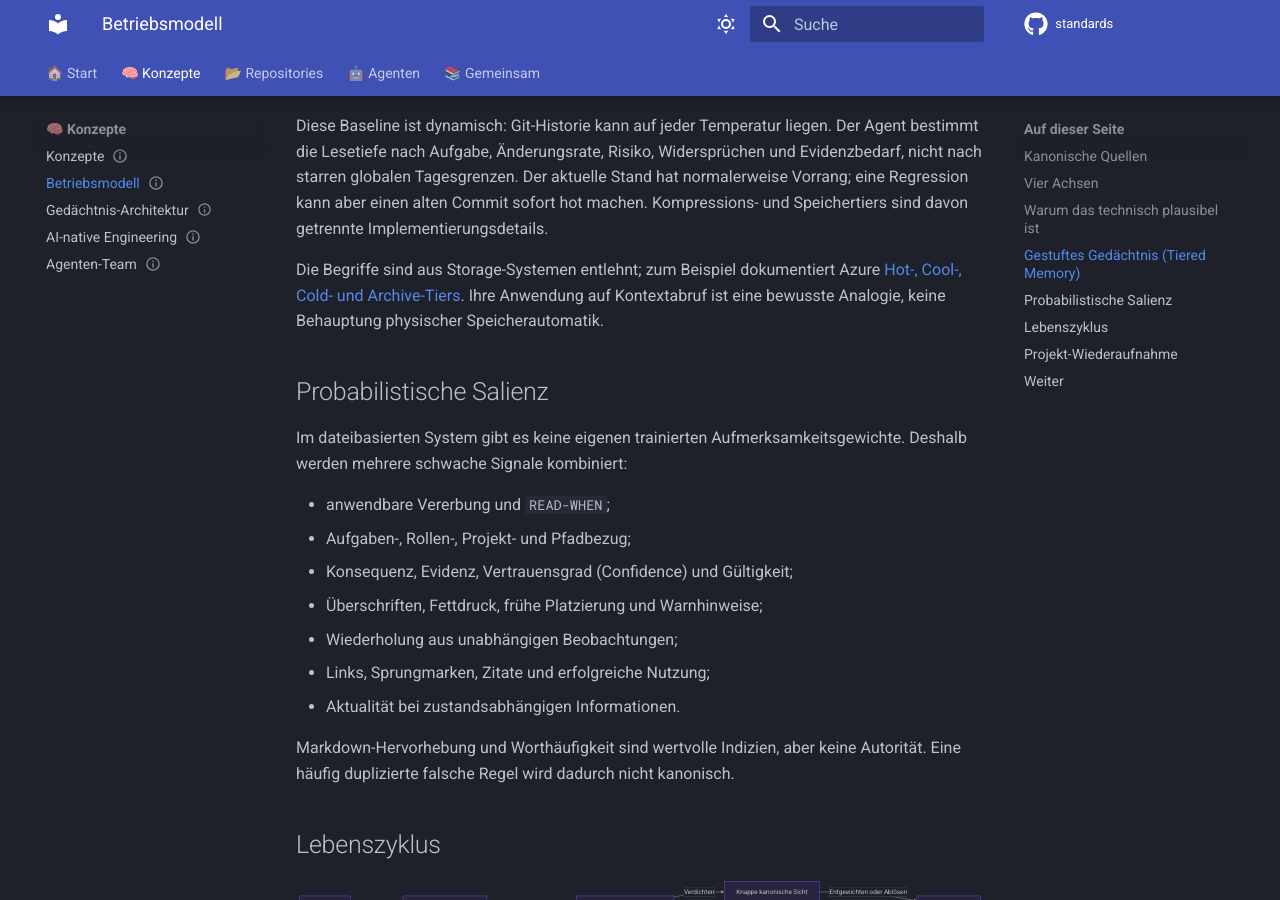
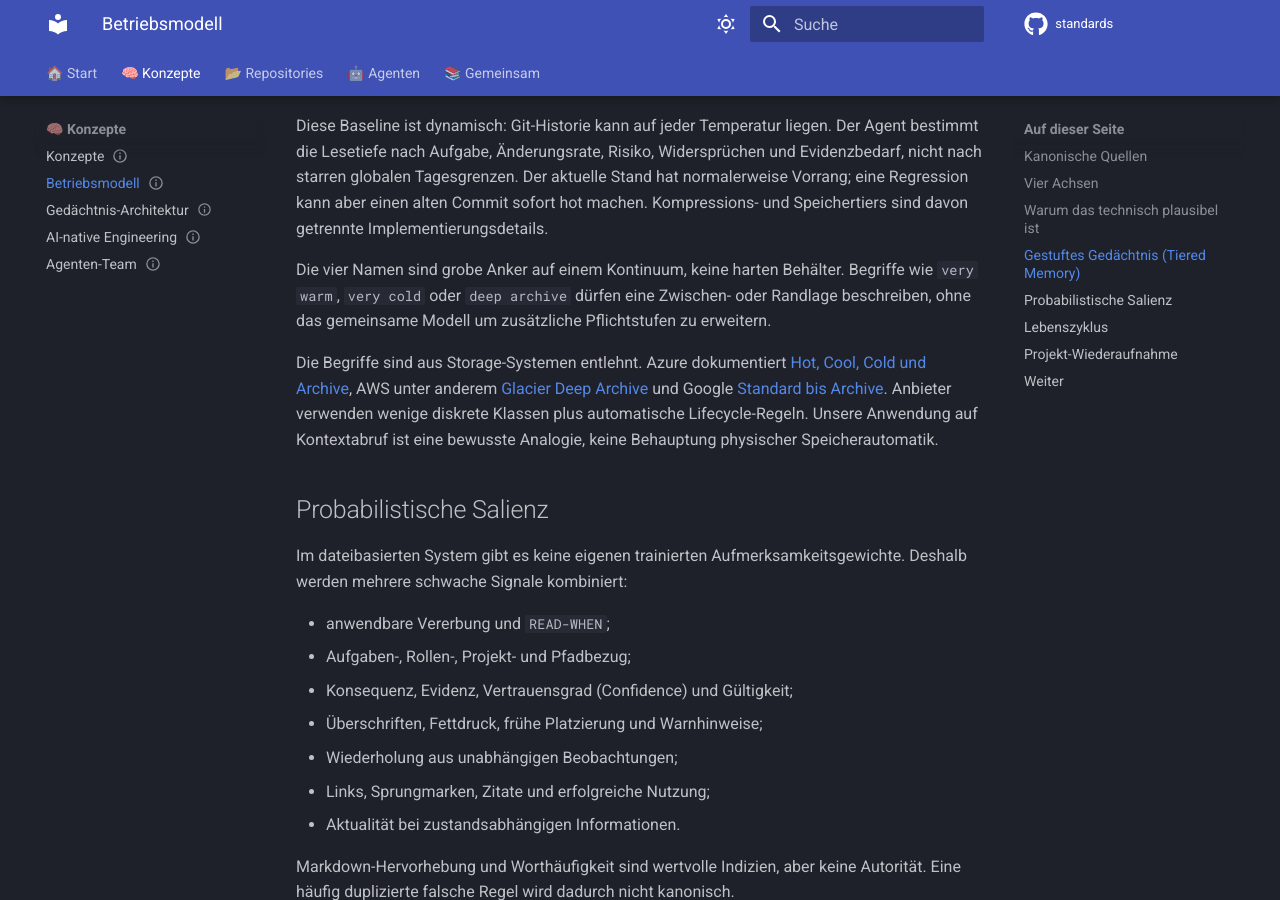
Before and after one commit to thomasdenk79-cyber/standards, an MkDocs documentation site: the page built from docs/concepts/operating-model.md, in a window 1280 px wide and 900 px high, scrolled down 2033 px. Built offline with MkDocs 1.6.1 and Material for MkDocs 9.7.7, drawn with Linux system fonts in a browser that asks for light colours; comment, search, counter and statistics services are not loaded.

Commit message:
docs(memory): model retrieval temperature as a continuum -- keep four anchors without rigid age buckets
why-ref: why/conversations/20260730T095500+0200_memory-temperature-and-workspace-taxonomy.md
agent: GitHub Copilot CLI | model: github-copilot/gpt-5.6-sol | role: workspace standards architect
Co-authored-by: Copilot <223556219+Copilot@users.noreply.github.com>

```diff
--- a/docs/concepts/operating-model.md
+++ b/docs/concepts/operating-model.md
@@ -80,10 +80,17 @@ starren globalen Tagesgrenzen. Der aktuelle Stand hat normalerweise Vorrang; ein
 kann aber einen alten Commit sofort hot machen. Kompressions- und Speichertiers sind davon
 getrennte Implementierungsdetails.
 
-Die Begriffe sind aus Storage-Systemen entlehnt; zum Beispiel dokumentiert Azure
-[Hot-, Cool-, Cold- und Archive-Tiers](https://learn.microsoft.com/en-us/azure/storage/blobs/access-tiers-overview).
-Ihre Anwendung auf Kontextabruf ist eine bewusste Analogie, keine Behauptung physischer
-Speicherautomatik.
+Die vier Namen sind grobe Anker auf einem Kontinuum, keine harten Behälter. Begriffe wie
+`very warm`, `very cold` oder `deep archive` dürfen eine Zwischen- oder Randlage beschreiben,
+ohne das gemeinsame Modell um zusätzliche Pflichtstufen zu erweitern.
+
+Die Begriffe sind aus Storage-Systemen entlehnt. Azure dokumentiert
+[Hot, Cool, Cold und Archive](https://learn.microsoft.com/en-us/azure/storage/blobs/access-tiers-overview),
+AWS unter anderem
+[Glacier Deep Archive](https://aws.amazon.com/s3/storage-classes/) und Google
+[Standard bis Archive](https://cloud.google.com/storage/docs/storage-classes).
+Anbieter verwenden wenige diskrete Klassen plus automatische Lifecycle-Regeln. Unsere Anwendung
+auf Kontextabruf ist eine bewusste Analogie, keine Behauptung physischer Speicherautomatik.
 
 ## Probabilistische Salienz
 
```
Also changed, not shown: why/conversations/20260730T095500+0200_memory-temperature-and-workspace-taxonomy.md (added, +44 -0 lines).
